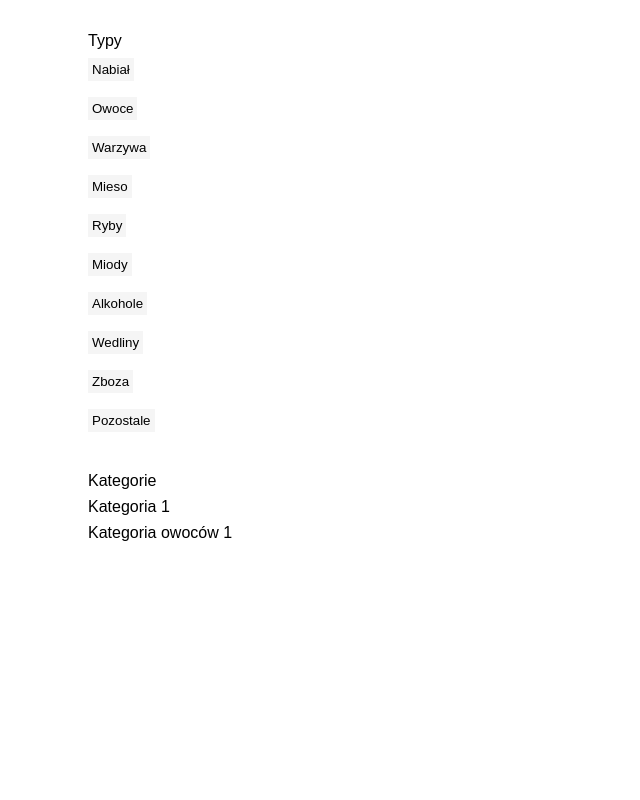
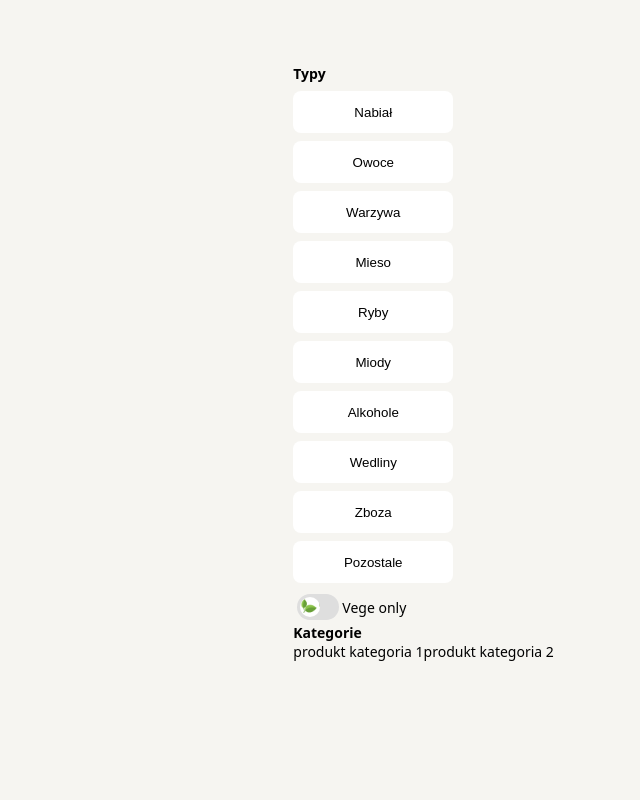
Before and after one commit to kajaiskierka/ZADANIE-1-, a website built with Vite: page zadanie/index.html in a window 1280 px wide. Shown: the top 800 px of the page, without its empty margins (152-792 px from the left). Built offline with nearby package versions, Linux system fonts and the light colour scheme; no server answers.

Commit message:
Zmiany w CSS

```diff
--- a/zadanie/index.html
+++ b/zadanie/index.html
@@ -1,18 +1,23 @@
 <!doctype html>
 <html lang="en">
+
   <head>
     <meta charset="UTF-8" />
-    <link rel="stylesheet"  href="style.css" />
+    <link rel="stylesheet" href="style.css" />
     <meta name="viewport" content="width=device-width, initial-scale=1.0" />
     <title>Eko Bazarek</title>
   </head>
+
   <body>
     <div id="app"></div>
     <main>
+      <aside class="leftmenu">
         <section id="types">
           <div>
+            <h2>
               <div class="types">Typy</div>
-          <ul id="type-list">
+            </h2>
+            <ul id="typeList">
               <li><button id="DAIRY">Nabiał</button></li>
               <li><button id="FRUITS">Owoce</button></li>
               <li><button id="VEGETABLE">Warzywa</button></li>
@@ -25,14 +30,21 @@
               <li><button id="OTHER">Pozostale</button></li>
             </ul>
           </div>
+          <label class="switch">
+            <input type="checkbox"> Vege only</input>
+          </label>
         </section>
+      </aside>
 
       <section id="categories">
         <div>
+          <h2>
             <div class="categories">Kategorie</div>
-          <ul id="category-list">
-              <li data-category-type="DAIRY">Kategoria 1</li>
-              <li data-category-type="FRUITS">Kategoria owoców 1</li>
+          </h2>
+          <ul id="categoryList">
+
+            <li data-category-type="DAIRY">produkt kategoria 1</li>
+            <li data-category-type="FRUITS">produkt kategoria 2</li>
 
           </ul>
         </div>
@@ -40,5 +52,8 @@
     </main>
 
     <script type="module" src="main.js"></script>
+
   </body>
+  <footer>App icons by&nbsp;<a href="https://icons8.com/license"> icons8</a></footer>
+
 </html>
--- a/zadanie/main.js
+++ b/zadanie/main.js
@@ -62,8 +62,8 @@ fetch(https://api-eko-bazarek.azurewebsites.net/api/products/types)
 
 const typesUrl = "https://api-eko-bazarek.azurewebsites.net/api/products/types";
 const categoriesUrl = "https://api-eko-bazarek.azurewebsites.net/api/products/categories";
-var buttonGet = document.getElementById('DAIRY');
-var buttons = document.querySelectorAll('ul button')
+// var buttonGet = document.getElementById('DAIRY');
+var buttons = document.querySelectorAll('ul button');
 var typeList = document.getElementById('typeList');
 var categories = []
 getCategories().then(result => {
@@ -71,14 +71,42 @@ getCategories().then(result => {
   console.log(categories)
 })
 
+// function displayCategory(categories) {
+//   categories.forEach
+// }
 function displayCategory(categories) {
-  categories.forEach
+  // categoryList.innerHTML = '';
+  categories.forEach(category => {
+    const categoryElement = document.createElement('li');
+    categoryElement.textContent = `ID: ${category.id}, Nazwa: ${category.name}`;
+    typeList.appendChild(categoryElement);
+  });
 }
+
+
+// displayCategory(categories);
 
 buttons.forEach(button => {
   button.addEventListener('click', () => {
-  })
-})
+    const categoryId = button.getAttribute('data-category-id');
+    const categoryName = button.getAttribute('data-category-name');
+    // filterById(categoryId);
+    console.log(`${categoryName}`);
+    // (`Kategoria ID: ${categoryId}, Nazwa: ${categoryName}`);
+
+    displayCategory(categories);
+
+
+  });
+});
+
+// function filterById(categoryId) {
+//   const filteredCategories = categories.filter(category => category.id === categoryId);
+//   addCategoryElements(filteredCategories);
+// }
+// displayCategory(categories);
+//   })
+// })
 
 async function getCategories() {
   const response = await fetch(categoriesUrl)
@@ -90,21 +118,3 @@ async function getCategories() {
     throw new Error('nie udalo sie pobrac kategorii. status:' + response.status);
   }
 }
-
-
-
-/*buttonGet.addEventListener('click',() => {
-
- getDairy().then((Dairy) => {
-    Dairy.forEach(Dairy => {
-      let element = document.createElement('li');
-      element.innerHTML=`<span>name: ${nazwa.nazwa} type: ${typ}</span>`
-    });
-  })
-});
-
-async function getDiary(){
-  const response = await fetch(apiUrl);
-  return response.json();
-}
-*/
--- a/zadanie/style.css
+++ b/zadanie/style.css
@@ -1,55 +1,137 @@
+
 
 body, h1, h2, ul, li {
   margin: 0;
   padding: 0;
 }
 
-body {
-  font-family: Arial, sans-serif;
+footer {
+  display: flex;
+  flex-direction: row;
+  justify-content: center;
+  margin-bottom: 130px;
+  align-content: flex-end;
+  flex-wrap: wrap;
 }
 
-header {
-  background-color: #333;
-  color: #fff;
-  text-align: center;
-  padding: 1rem 0;
+ul {
+  list-style: none;
+}
+h2 {
+  font-size: 14px;
+  font-weight: medium;
 }
 
-main {
-  max-width: 800px;
-  margin: 0 auto;
-  padding: 2rem;
-}
-
-section {
-  margin-bottom: 2rem;
+body, footer {
+  font-family: system-ui, -apple-system, BlinkMacSystemFont, 'Segoe UI', Roboto, Oxygen, Ubuntu, Cantarell, 'Open Sans', 'Helvetica Neue', sans-serif ;
+  font-weight: medium;
+  font-size: 14px;
+  color: #000000;
+  letter-spacing: 0;
+  line-height: 19px;
+  background-color: #F6F5F1;
+  display: flex;
+  justify-content: center;
 }
 
 
-#type-list {
-  list-style: none;
-  display: flex;
-  flex-direction: column;
+main {
+  margin: 64px 100px 864px 100px;
 }
 
-#type-list button {
+
+
+#typeList {
+  /* display: flex;
+  flex-direction: column;
+  align-self: stretch; */
+  /* justify-content: space-between; */
+
+}
+
+#typeList button {
   cursor: pointer;
   margin: 0.5rem 0;
   padding: 0.25rem;
-  border: none;
-  background-color: #f5f5f5;
+  border: 0.5rem;
+  background-color: #FFFFFF;
+  border-radius: 8px;
   transition: background-color 0.2s;
+  display: block;
+  block-size: 160px 60px;
+  opacity: 1;
+  height: 42px;
+  width: 160px;
 }
 
-#type-list button:hover {
-  background-color: #e0e0e0;
+#typeList button:hover {
+  background-color: #DEF2DD;
+}
+
+#typeList button:active,
+#typeList button:focus {
+  background-color: #46AA42;
 }
 
 
-#category-list {
-  list-style: none;
+
+
+#categoryList {
+  display: flex;
+  flex-direction: row;
+  flex-wrap: wrap;
+  flex-shrink: 1;
+  justify-content: space-evenly;
+
+}
+categoryList>
+
+data-category-type {
+  order: 4;
+
 }
 
 #category-list li {
   margin: 0.5rem 0;
 }
+
+input {
+  -webkit-appearance: none;
+  position: relative;
+  width: 42px;
+  height: 26px;
+  border-radius: 25px;
+  background-color: #DEDEDE;
+  transition: .3s;
+  outline: none;
+  cursor: pointer;
+}
+
+input::after {
+  content: '';
+  position: absolute;
+  top: 50%;
+  left: 30%;
+  transform: translate(-50%,-50%);
+  border-radius: 11px;
+  height: 1.25rem;
+  width: 1.25rem;
+  background-color: white;
+  background-image: url("icons8-organic-48.png");
+  background-size: 18px;
+  transition: left .3s;
+
+}
+
+input:checked {
+  background-color: #8BC34A;
+}
+
+input:checked::after {
+  left: 70%;
+}
+
+label {
+  display: flex;
+  align-items: center;
+}
```
Also changed, not shown: zadanie/icons8-organic-48.png (added). Lines whose indentation alone changed are shown as unchanged.
